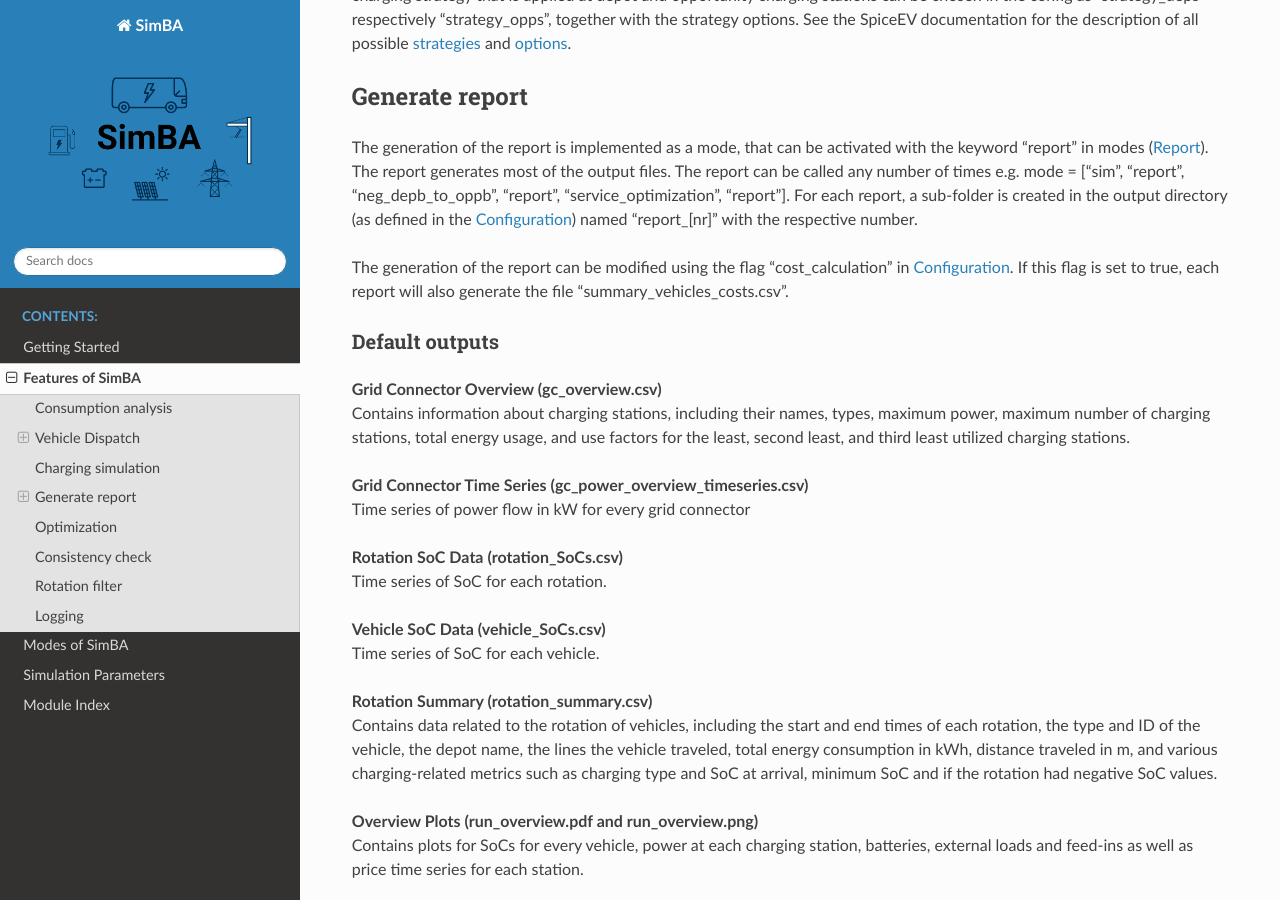
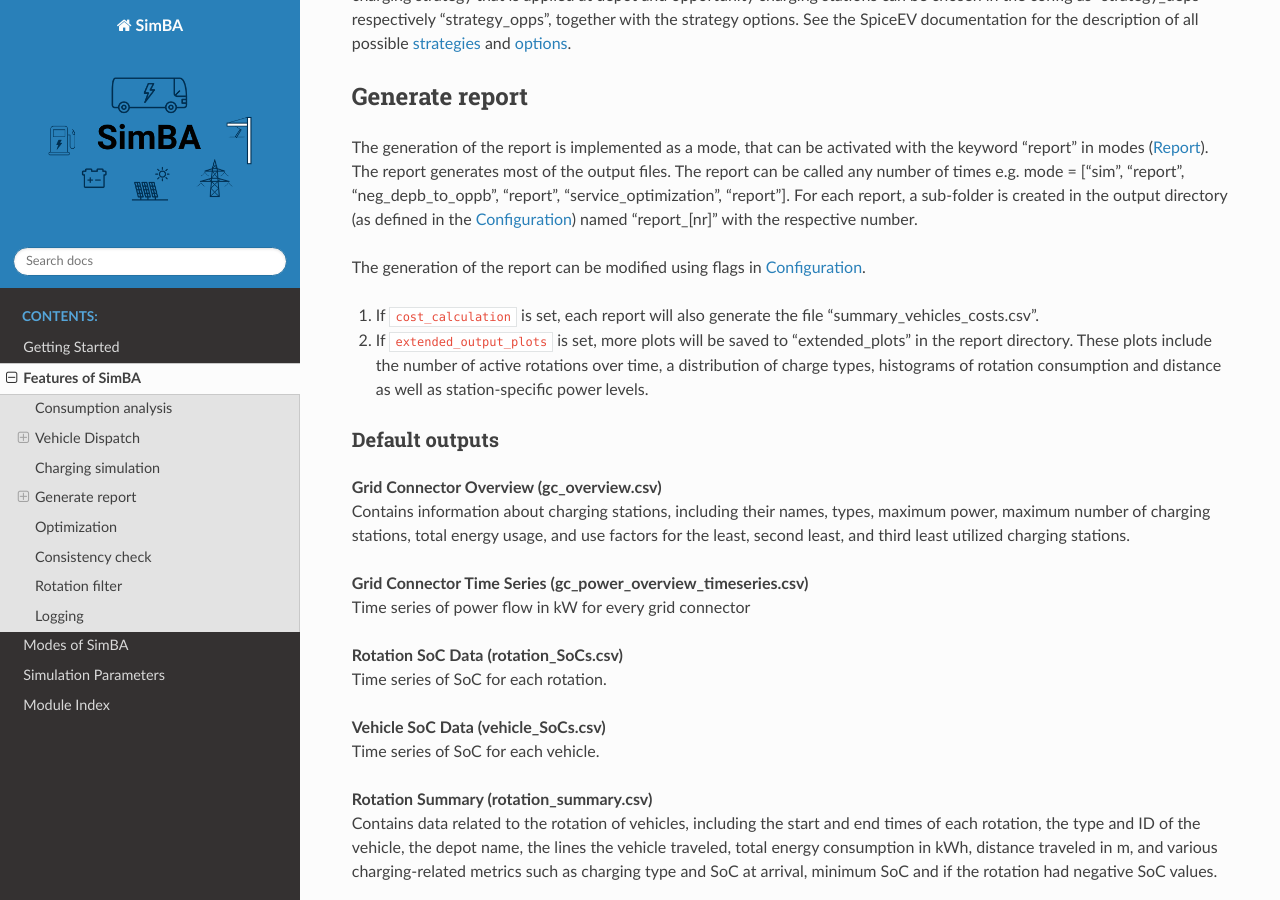
Before and after one commit to rl-institut/SimBA, a Sphinx documentation site: the page built from docs/source/simba_features.rst, in a window 1280 px wide and 900 px high, scrolled down 1740 px. Built offline with Sphinx 7.4.7 and the Read the Docs theme 2.0.0, drawn with Linux system fonts in a browser that asks for light colours.

Commit message:
add documentation for extended_output_plots

```diff
--- a/docs/source/simba_features.rst
+++ b/docs/source/simba_features.rst
@@ -53,7 +53,10 @@ Generate report
 
 The generation of the report is implemented as a mode, that can be activated with the keyword "report" in modes (:ref:`report`). The report generates most of the output files. The report can be called any number of times e.g. mode = ["sim", "report", "neg_depb_to_oppb", "report", "service_optimization", "report"]. For each report, a sub-folder is created in the output directory (as defined in the :ref:`config`)  named "report_[nr]" with the respective number.
 
-The generation of the report can be modified using the flag "cost_calculation" in :ref:`config`. If this flag is set to true, each report will also generate the file "summary_vehicles_costs.csv".
+The generation of the report can be modified using flags in :ref:`config`.
+
+1. If ``cost_calculation`` is set, each report will also generate the file "summary_vehicles_costs.csv".
+2. If ``extended_output_plots`` is set, more plots will be saved to "extended_plots" in the report directory. These plots include the number of active rotations over time, a distribution of charge types, histograms of rotation consumption and distance as well as station-specific power levels.
 
 Default outputs
 ###############
--- a/docs/source/simulation_parameters.rst
+++ b/docs/source/simulation_parameters.rst
@@ -84,6 +84,10 @@ The example (data/simba.cfg) contains parameter descriptions which are explained
      - false
      - Boolean
      - If activated, plots are displayed with every run of :ref:`report` mode
+   * - extended_output_plots
+     - false
+     - Boolean
+     - If set, create additional plots when running :ref:`report` mode
    * - strategy_deps
      - balanced
      - SpiceEV Strategies (greedy, balanced, peak_shaving, peak_load_windows, balanced_market)
```
